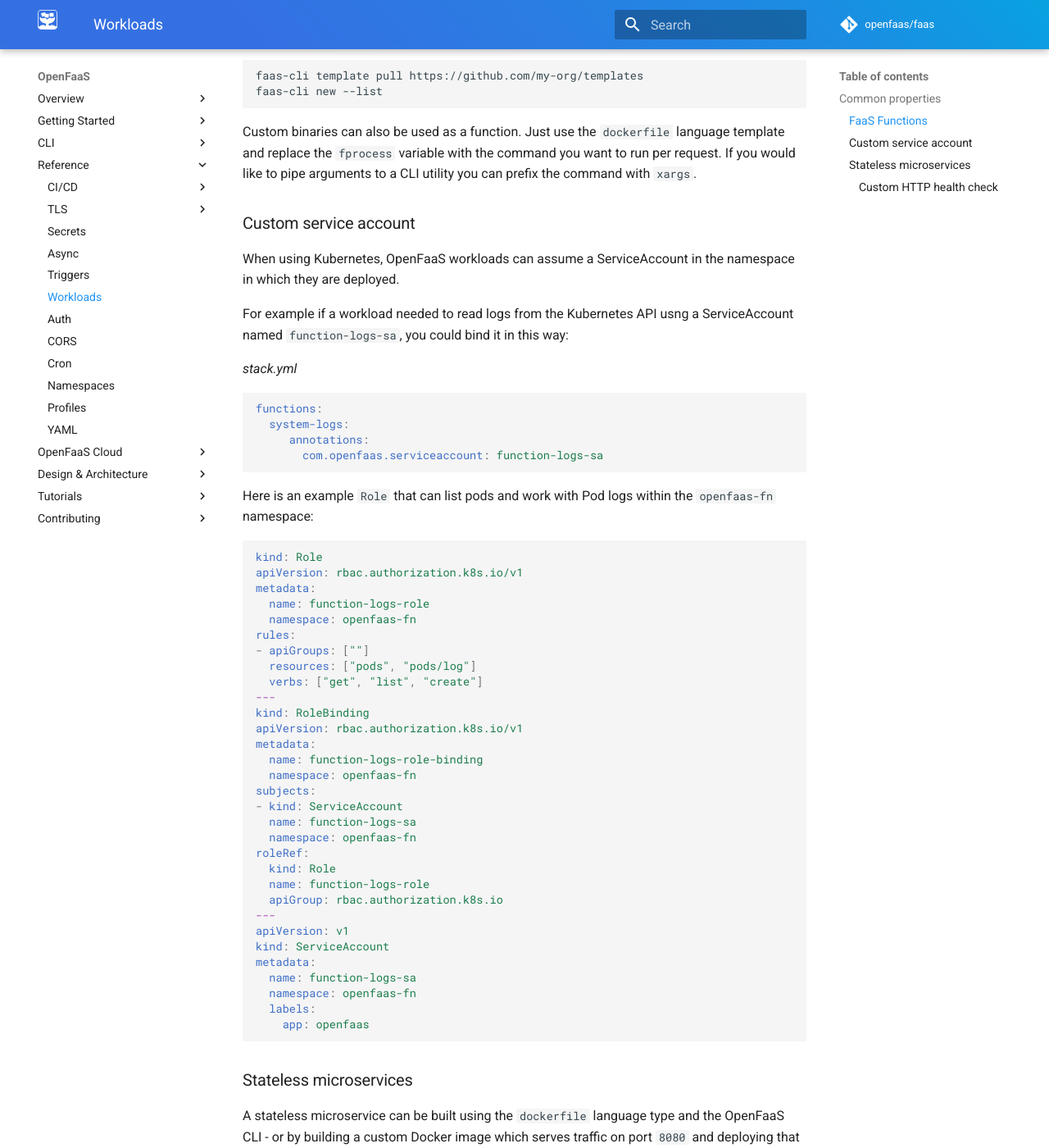
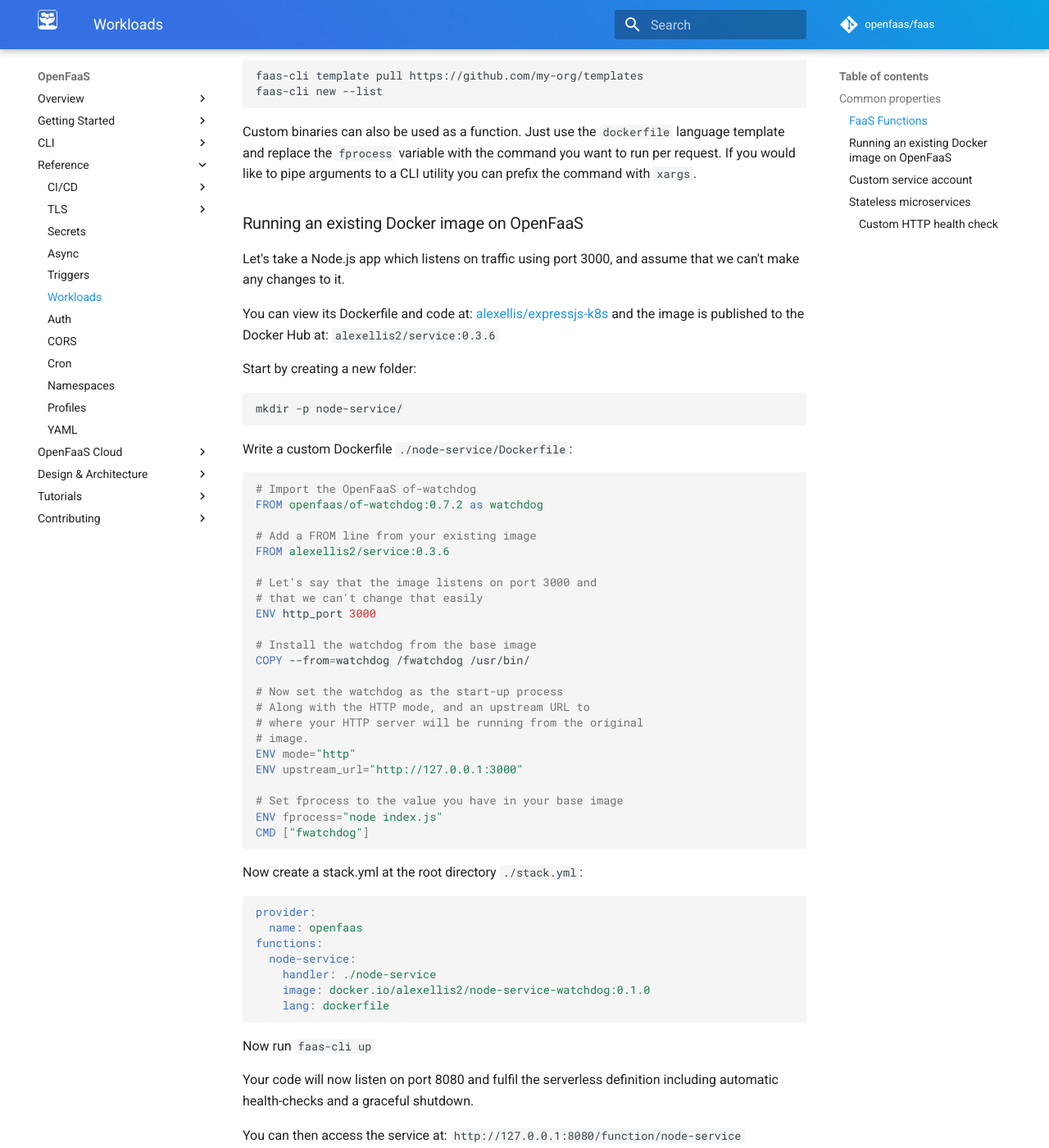
Before and after one commit to openfaas/docs, an MkDocs documentation site: the page built from docs/reference/workloads.md, in a window 1280 px wide and 1400 px high, scrolled down 1169 px. Shown: the whole window at 82% size. Built offline with MkDocs 1.6.1 and Material for MkDocs 9.7.7, drawn with Linux system fonts in a browser that asks for light colours; comment, search, counter and statistics services are not loaded.

Commit message:
Add conversion example
Signed-off-by: Alex Ellis (OpenFaaS Ltd) <alexellis2@gmail.com>

````diff
--- a/docs/reference/workloads.md
+++ b/docs/reference/workloads.md
@@ -43,6 +43,64 @@ faas-cli new --list
 ```
 
 Custom binaries can also be used as a function. Just use the `dockerfile` language template and replace the `fprocess` variable with the command you want to run per request. If you would like to pipe arguments to a CLI utility you can prefix the command with `xargs`.
+
+### Running an existing Docker image on OpenFaaS
+
+Let's take a Node.js app which listens on traffic using port 3000, and assume that we can't make any changes to it.
+
+You can view its Dockerfile and code at: [alexellis/expressjs-k8s](https://github.com/alexellis/expressjs-k8s/) and the image is published to the Docker Hub at: `alexellis2/service:0.3.6`
+
+Start by creating a new folder:
+
+```bash
+mkdir -p node-service/
+```
+
+Write a custom Dockerfile `./node-service/Dockerfile`:
+
+```Dockerfile
+# Import the OpenFaaS of-watchdog
+FROM openfaas/of-watchdog:0.7.2 as watchdog
+
+# Add a FROM line from your existing image
+FROM alexellis2/service:0.3.6
+
+# Let's say that the image listens on port 3000 and
+# that we can't change that easily
+ENV http_port 3000
+
+# Install the watchdog from the base image
+COPY --from=watchdog /fwatchdog /usr/bin/
+
+# Now set the watchdog as the start-up process
+# Along with the HTTP mode, and an upstream URL to
+# where your HTTP server will be running from the original
+# image.
+ENV mode="http"
+ENV upstream_url="http://127.0.0.1:3000"
+
+# Set fprocess to the value you have in your base image
+ENV fprocess="node index.js"
+CMD ["fwatchdog"]
+```
+
+Now create a stack.yml at the root directory `./stack.yml`:
+
+```yaml
+provider:
+  name: openfaas
+functions:
+  node-service:
+    handler: ./node-service
+    image: docker.io/alexellis2/node-service-watchdog:0.1.0
+    lang: dockerfile
+```
+
+Now run `faas-cli up`
+
+Your code will now listen on port 8080 and fulfil the serverless definition including automatic health-checks and a graceful shutdown.
+
+You can then access the service at: `http://127.0.0.1:8080/function/node-service`
 
 ### Custom service account
 
````
